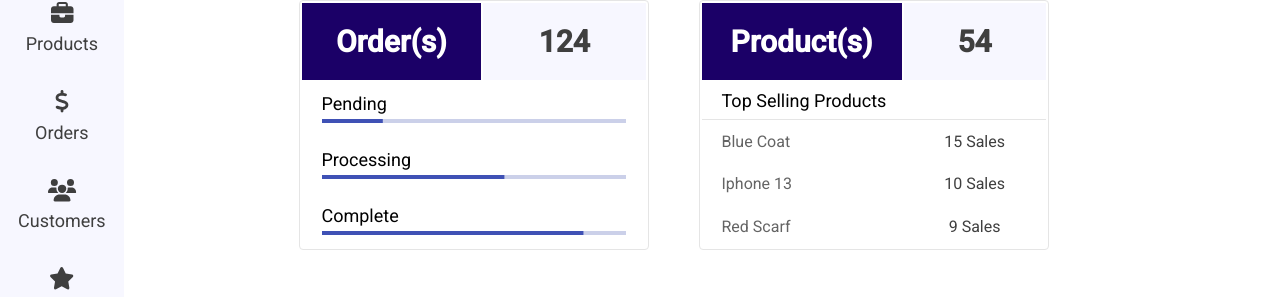
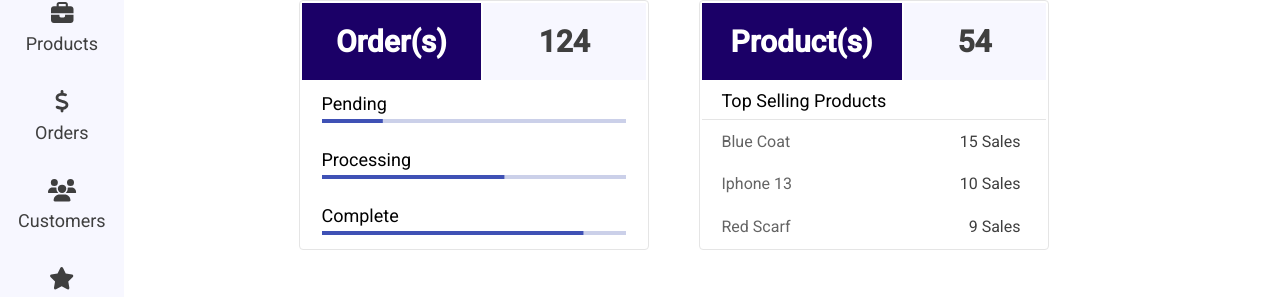
Before and after one commit to aminabdulkhalek/MultiVendor, an Angular app in the folder MultiVendor-FrontEnd/: page / in a window 1280 px wide. Shown: the part 169-466 px from the top of the page. Built offline with nearby package versions, Linux system fonts and the light colour scheme.

Commit message:
fixing padding in top selling products table component

```diff
--- a/MultiVendor-FrontEnd/src/app/vendor-dashboard/products-table/products-table.component.scss
+++ b/MultiVendor-FrontEnd/src/app/vendor-dashboard/products-table/products-table.component.scss
@@ -46,7 +46,8 @@ table {
 .sales{
     font-size: 16px;
     color: #3F3F3F;
-    text-align: center;
+    text-align: end;
+    padding-right: 25px;
     // border-bottom: 1px solid #E5E5E5;
 
 }
```
